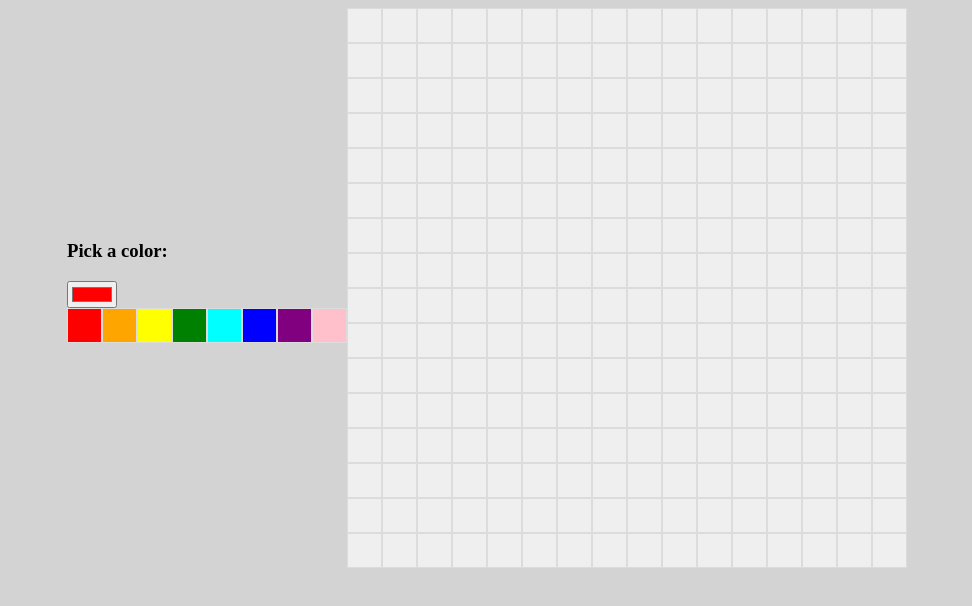
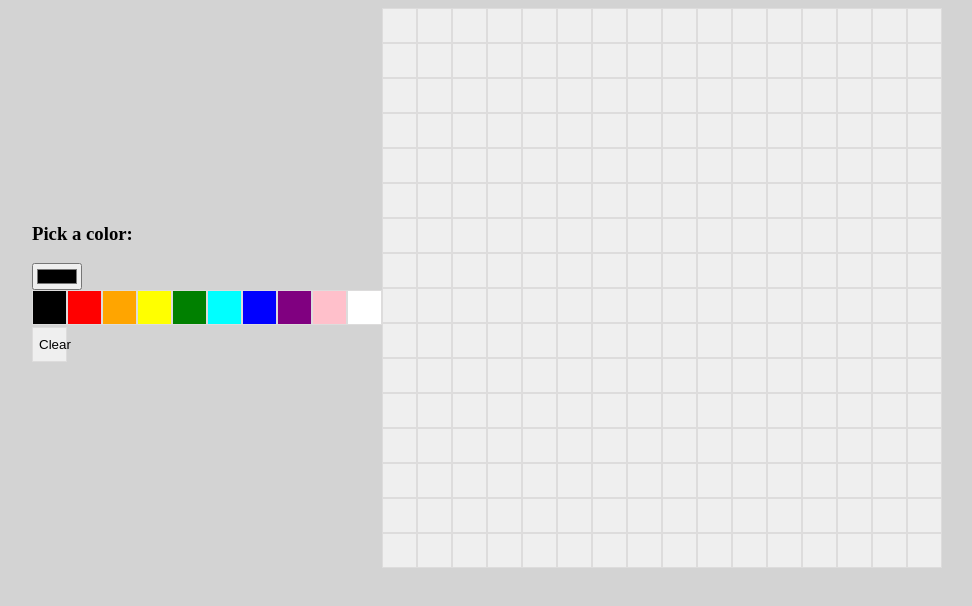
Before and after one commit to Kravcant/pixel-art-maker, a React (Vite) app: page / in a window 1280 px wide. Shown: the top 606 px of the page, without its empty margins (158-1130 px from the left). Built offline with nearby package versions, Linux system fonts and the light colour scheme.

Commit message:
Finished color picker, added additional default colors

```diff
--- a/src/App.jsx
+++ b/src/App.jsx
@@ -6,7 +6,7 @@ import ColorPicker from "./ColorPicker";
 export default function App() {
     const pads = Array.from({ length: 256 }, (_, i) => i);
 
-    const [currentColor, setCurrentColor] = useState("#FF0000")
+    const [currentColor, setCurrentColor] = useState("#000000")
 
     const buttonElements = pads.map(pad => (
         <Pad key={pad} currentColor={currentColor} />
--- a/src/ColorPicker.jsx
+++ b/src/ColorPicker.jsx
@@ -18,11 +18,15 @@ export default function ColorPicker({ currentColor, setCurrentColor }) {
 
             <input
                 type="color"
-                value={currentColor}>
+                value={currentColor}
+                onChange={(e) => setCurrentColor(e.target.value)}>
             </input>
+
             <div id="default-colors">
                 {buttonElements}
             </div>
+
+            <button type="button">Clear</button>
         </div>
     )
 }
--- a/src/colors.js
+++ b/src/colors.js
@@ -1,4 +1,8 @@
 export default [
+    {
+        id: 0,
+        color: "#000000",
+    },
     {
         id: 1,
         color: "#FF0000",
@@ -31,4 +35,8 @@ export default [
         id: 8,
         color: "#FFC0CB",
     },
+    {
+        id: 9,
+        color: "#ffffff",
+    },
 ]
```
